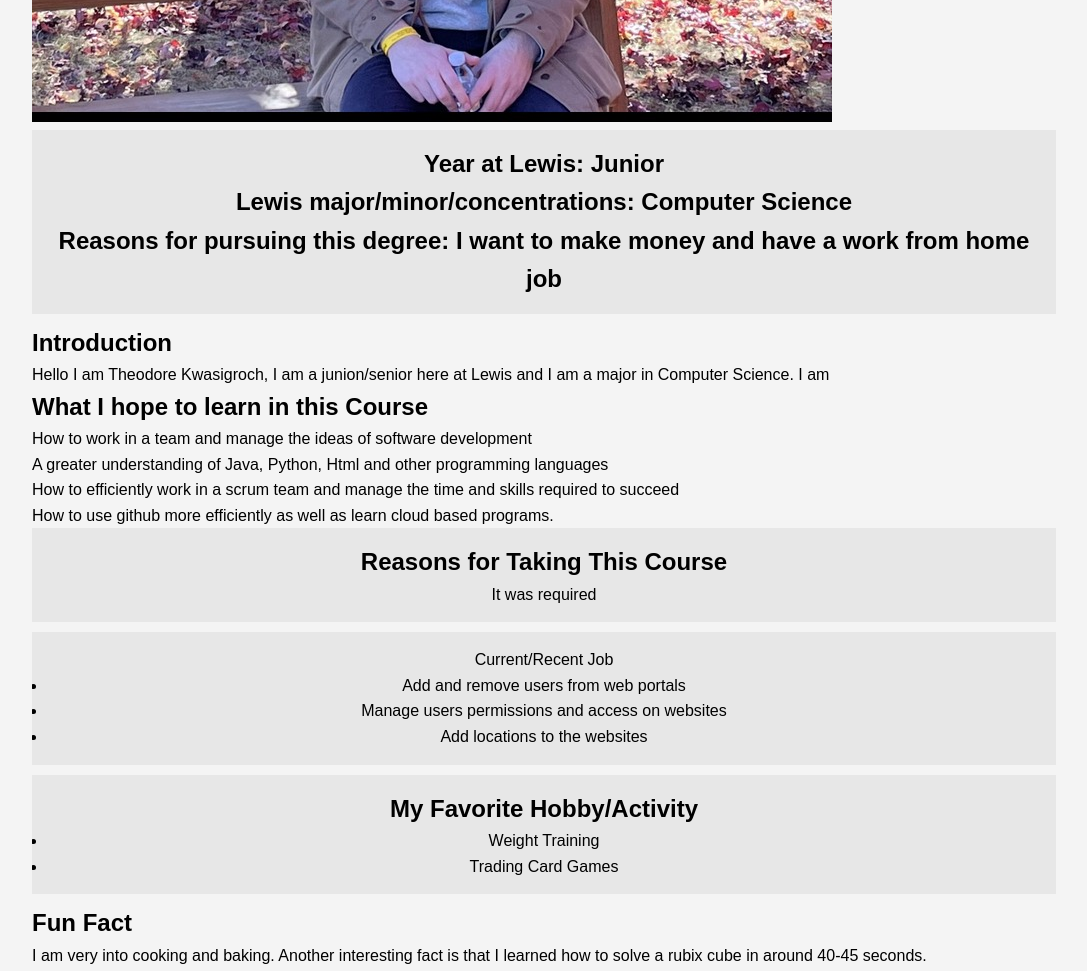
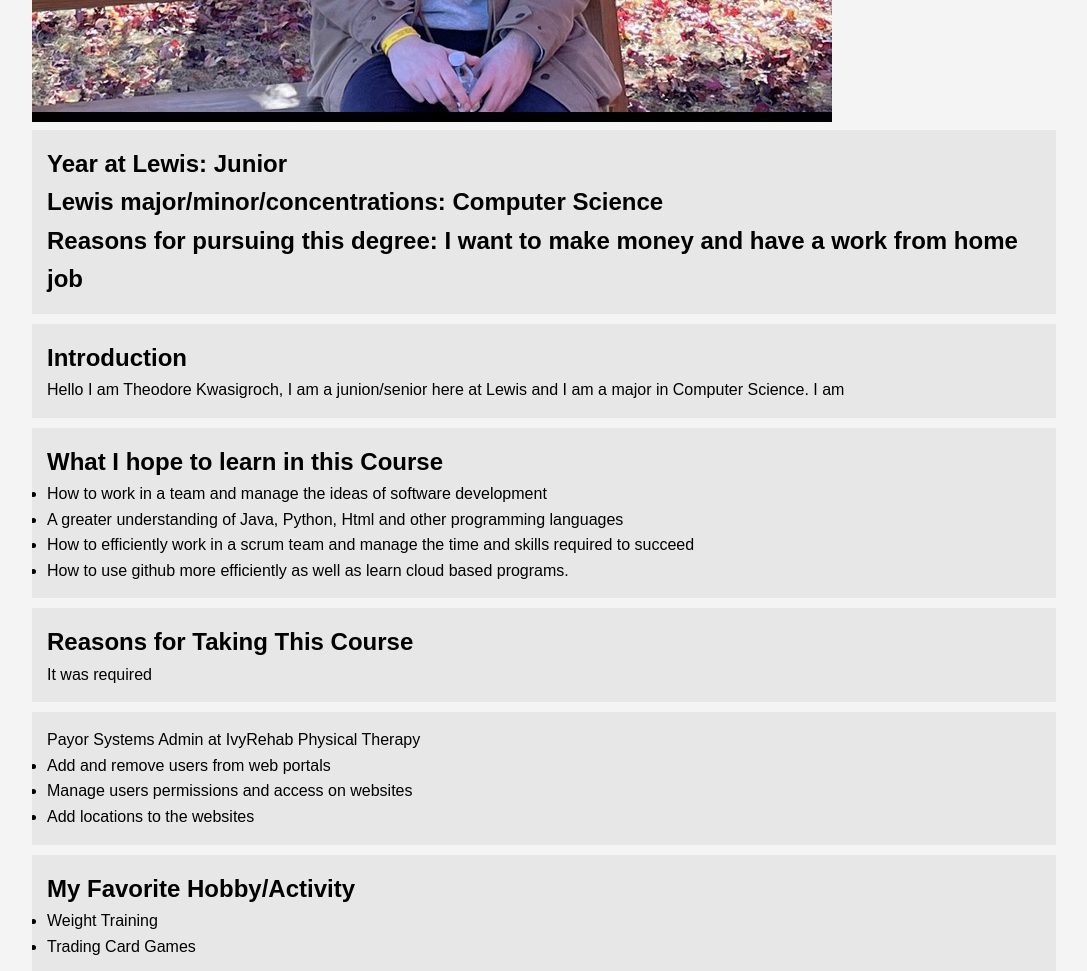
Before and after one commit to KwasigrochT/CPSC44000, a plain HTML site: page About Me/Index.html in a window 1280 px wide. Shown: the part 780-1751 px from the top of the page, without its empty margins (96-1183 px from the left). Drawn offline with Linux system fonts and the light colour scheme.

Commit message:
8th commit

```diff
--- a/About Me/Index.html
+++ b/About Me/Index.html
@@ -64,7 +64,7 @@
             </section>
 
             <section class="job">
-                <p>Current/Recent Job</p>
+                <p>Payor Systems Admin at IvyRehab Physical Therapy</p>
                 <ul>
                     <li>Add and remove users from web portals</li>
                     <li>Manage users permissions and access on websites</li>
--- a/About Me/styles.css
+++ b/About Me/styles.css
@@ -25,8 +25,8 @@ header {
 .main-info h1 {
     margin: 0;
 }
-.hobbies, .lewis, .course, .job, .fun-fact .learn .introduction{
-    text-align: center;
+.hobbies, .lewis, .course, .job, .fun-fact, .learn, .introduction{
+    text-align: left;
     background: #e7e7e7;
     padding: 15px;
     margin-bottom: 10px;
```
